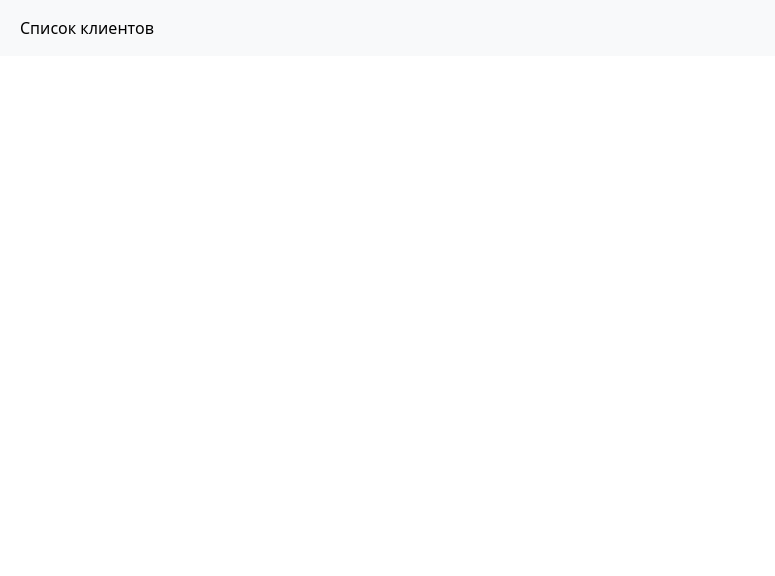
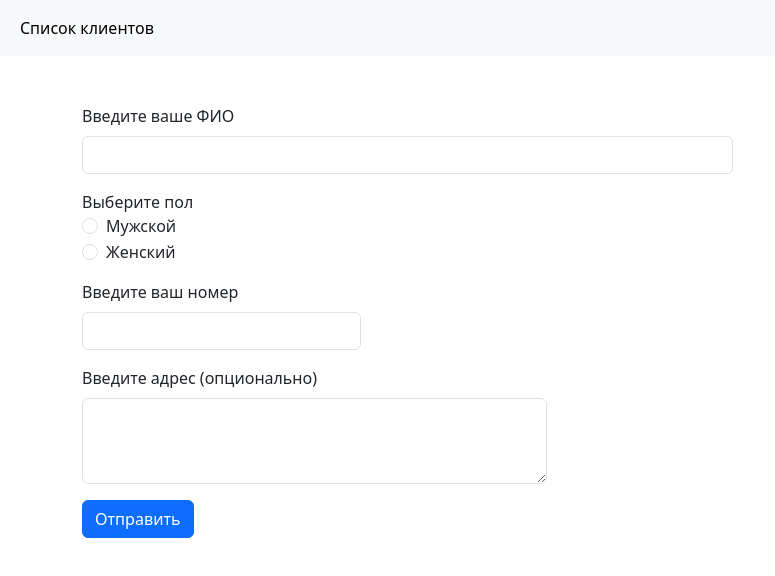
Before and after one commit to Nadya-trfm/Test-frontend, a Vue app: page /create in a window 1280 px wide. Before the commit this address had no page. Shown: the top 576 px of the page, without its empty margins (0-775 px from the left). Built offline with nearby package versions, Linux system fonts and the light colour scheme.

Commit message:
add create client

```diff
--- /dev/null
+++ b/src/components/CreateClient.vue
@@ -0,0 +1,98 @@
+<template>
+  <form @submit.prevent="createClient" method="post">
+    <div class="mb-3 col-sm-7">
+      <label for="full_name" class="form-label">Введите ваше ФИО</label>
+      <input type="text" class="form-control"
+             :class="{'is-valid':isLongFullName, 'is-invalid': isLongFullName===false}"
+             id="full_name" v-model.trim="client.full_name">
+      <div v-if="isLongFullName===false" class="invalid-feedback" id="validationServerUsernameFeedback">
+        ФИО короче 3 символов
+      </div>
+    </div>
+
+    <div class="mb-3">
+      <label class="form-check-label">
+        Выберите пол
+
+      </label>
+      <div class="form-check">
+        <input class="form-check-input" type="radio" id="man" value="0" v-model="client.is_male"
+               :class="{'is-valid':isGenderSelected, 'is-invalid': isGenderSelected===false}">
+        <label class="form-check-label" for="man">
+          Мужской
+        </label>
+      </div>
+      <div class="form-check">
+        <input class="form-check-input" type="radio" id="woman" value="1" v-model="client.is_male"
+               :class="{'is-valid':isGenderSelected, 'is-invalid': isGenderSelected===false}">
+        <label class="form-check-label" for="woman">
+          Женский
+        </label>
+        <div v-if="isGenderSelected===false" class="invalid-feedback" id="validationServerGenderFeedback">
+          Пол не выбран
+        </div>
+      </div>
+
+    </div>
+
+    <div class="mb-3 col-sm-3">
+      <label for="tel" class="form-label">Введите ваш номер</label>
+      <input type="number" class="form-control" id="tel" v-model="client.tel"
+             :class="{'is-valid':isNumberEntered, 'is-invalid': isNumberEntered===false}">
+      <div v-if="isNumberEntered===false" class="invalid-feedback" id="validationServerNumberFeedback">
+        Телефон не введен
+      </div>
+    </div>
+
+    <div class="mb-3 col-sm-5">
+      <label for="address" class="form-label">Введите адрес (опционально)</label>
+      <textarea class="form-control" id="address" rows="3" v-model.trim="client.address"></textarea>
+    </div>
+
+    <button type="submit" class="btn btn-primary">Отправить</button>
+  </form>
+</template>
+
+<script setup>
+import {ref, computed} from "vue";
+import axios from "axios";
+import router from "../router";
+
+const client = ref({
+  full_name: null,
+  is_female: null,
+  tel: null,
+  address: null
+});
+const startValidation = ref(false);
+
+async function createClient() {
+  startValidation.value = true;
+
+  if (isLongFullName.value === true && isGenderSelected.value === true && isNumberEntered.value === true) {
+    await axios.post(`http://127.0.0.1:8000/api/clients/create`, {
+      full_name: client.value.full_name,
+      is_female: client.value.is_male,
+      tel: client.value.tel,
+      address: client.value.address,
+    }).then(router.push('/'));
+  }
+}
+
+const isLongFullName = computed(() => {
+  const validName = client.value.full_name === null || client.value.full_name.length >= 3;
+  return startValidation.value ? validName : null;
+});
+
+const isGenderSelected = computed(() => {
+  return startValidation.value ? client.value.is_male !== null : null;
+});
+
+const isNumberEntered = computed(() => {
+  return startValidation.value ? client.value.tel !== null : null;
+});
+</script>
+
+<style scoped>
+
+</style>
--- a/src/components/GetClients.vue
+++ b/src/components/GetClients.vue
@@ -20,15 +20,10 @@
     <tr v-for="client in clients"
         :key="client.id">
       <td>{{ client.full_name }}</td>
-      <template v-if="client.plate_number!==null">
+
       <td>{{ client.brand + ' ' + client.model + ' color:' + client.body_color }}</td>
       <td>{{ client.plate_number }}</td>
-      </template>
-      <template v-else>
 
-      <td colspan="2">Автомобили отсутвуют</td>
-
-      </template>
       <th scope="col">
         <button type="button" class="btn btn-warning">✎</button>
       </th>
@@ -50,7 +45,7 @@
     </ul>
   </nav>
   <p class="fs-5">Всего {{ total }} записей</p>
-  <button type="button" class="btn btn-success">+</button>
+  <button type="button" class="btn btn-success" @click="$router.push('/create')">+</button>
 </template>
 
 <script setup>
--- a/src/router/index.js
+++ b/src/router/index.js
@@ -1,6 +1,6 @@
 import { createRouter, createWebHistory } from 'vue-router'
 import GetClientsView from "../views/GetClientsView.vue";
-
+import CreateClientView from "../views/CreateClientView.vue";
 
 const router = createRouter({
   history: createWebHistory(import.meta.env.BASE_URL),
@@ -9,6 +9,11 @@ const router = createRouter({
       path: '/',
       name: 'GetClients',
       component: GetClientsView
+    },
+    {
+      path: '/create',
+      name: 'CreateClient',
+      component: CreateClientView
     }
   ]
 })
--- /dev/null
+++ b/src/views/CreateClientView.vue
@@ -0,0 +1,14 @@
+<template>
+  <div class="container-sm mt-5">
+  <CreateClient/>
+  </div>
+</template>
+
+<script setup>
+import CreateClient from "../components/CreateClient.vue";
+
+</script>
+
+<style scoped>
+
+</style>
```
